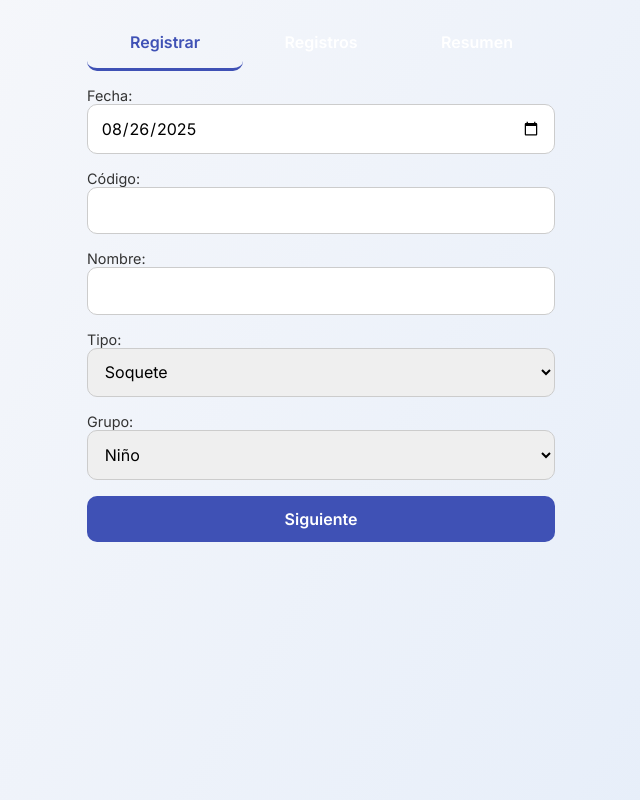
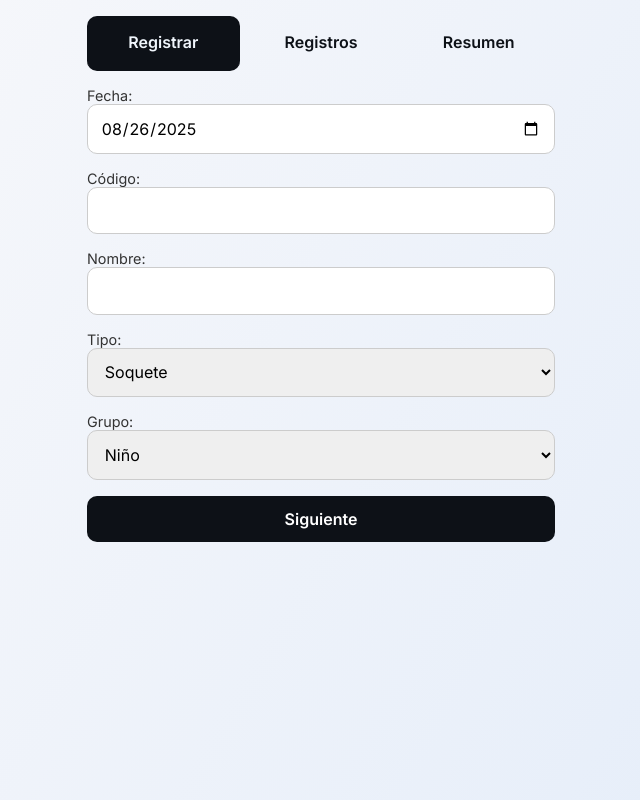
Before and after one commit to ayalamarcelo/pairSocks, a plain HTML site: page index.html in a window 1280 px wide. Shown: the whole page, without its empty margins (319-959 px from the left). Drawn offline with nearby package versions, Linux system fonts and the light colour scheme.

Commit message:
Update ui and style files :lipstick:

```diff
--- a/index.html
+++ b/index.html
@@ -10,6 +10,8 @@
     <script src="https://cdn.sheetjs.com/xlsx-latest/package/dist/xlsx.full.min.js"></script>
     <script src="https://cdnjs.cloudflare.com/ajax/libs/jspdf/2.5.1/jspdf.umd.min.js"></script>
     <link rel="manifest" href="manifest.json" />
+    <link rel="icon" href="icon.png" type="image/png" />
+    <link rel="apple-touch-icon" href="icon.png" />
     <meta name="theme-color" content="#4caf50" />
 
 </head>
--- a/styles.css
+++ b/styles.css
@@ -1,7 +1,7 @@
 :root {
   --bg: linear-gradient(120deg, #f9f9fb, #e3ecf9);
-  --primary: #3f51b5;       /* Azul más fuerte */
-  --primary-light: #5c6bc0;
+  --primary: #0d1117;       /* Azul más fuerte */
+  --primary-light: #8c939c;
   --accent: #00bcd4;        /* Cyan */
   --danger: #f44336;
   --font: 'Inter', sans-serif;
@@ -31,6 +31,7 @@ main {
   display: flex;
   justify-content: space-around;
   margin-bottom: 1rem;
+  gap: 5px;
 }
 
 .tab-btn {
@@ -43,11 +44,18 @@ main {
   border-bottom: 3px solid transparent;
   cursor: pointer;
   transition: all 0.3s ease;
+  color: #0d1117;
+}
+
+.tab-btn:hover {
+  background-color:#0d1117;
+  color: #f0f6fc;
 }
 
 .tab-btn.active {
   border-color: var(--primary);
-  color: var(--primary);
+  background-color: #0d1117;
+  color: #f0f6fc;
 }
 
 .tab-content {
--- a/sw.js
+++ b/sw.js
@@ -1,9 +1,10 @@
-const CACHE_NAME = "medias-app-cache-v1";
+const CACHE_NAME = "medias-app-cache-v2"; // cambialo para forzar actualización
 const FILES_TO_CACHE = [
   "./",
   "./index.html",
   "./styles.css",
   "./script.js",
+  "./icon.png",
   "https://cdn.sheetjs.com/xlsx-latest/package/dist/xlsx.full.min.js"
   // Agregá aquí otros archivos si los necesitás cachear
 ];
```
